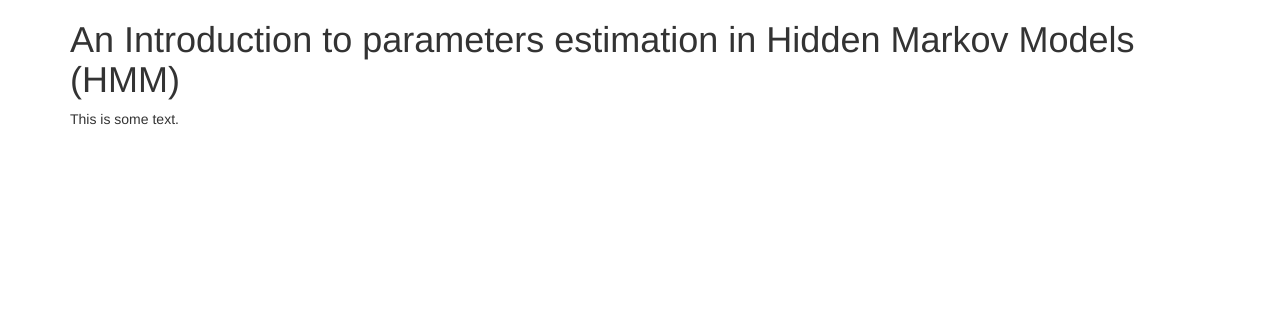
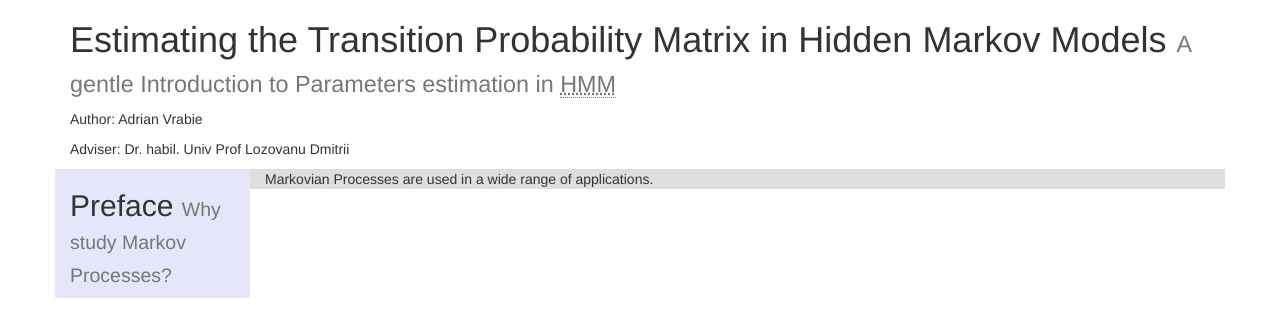
Before and after one commit to moldovean/moldovean.github.io, a plain HTML site: page index.html in a window 1280 px wide. Drawn offline with nearby package versions, Linux system fonts and the light colour scheme.

Commit message:
update intro

```diff
--- a/index.html
+++ b/index.html
@@ -1,6 +1,7 @@
 <!DOCTYPE html>
 <html lang="en">
   <head>
+  <title> Hidden Markov Model Transition Matrix Estimation</title>
   <meta charset="utf-8">
   <meta name="viewport" content="width=device-width, initial-scale=1">
   <link rel="stylesheet" href="http://maxcdn.bootstrapcdn.com/bootstrap/3.3.6/css/bootstrap.min.css">
@@ -12,8 +13,21 @@
 
 <body>
  <div class="container">
-  <h1>An Introduction to parameters estimation in Hidden Markov Models (HMM)</h1>
-  <p>This is some text.</p>
+  <h1> Estimating the Transition Probability Matrix in Hidden Markov Models <small> A gentle Introduction to Parameters estimation in <abbr title="Hidden Markov Model"> HMM </abbr> </small> </h1>
+  <p>Author: Adrian Vrabie</p>
+  <p>Adviser: Dr. habil. Univ Prof Lozovanu Dmitrii</p>
+
+  <div class="row">
+    <div class="col-sm-2" style="background-color:lavender;">
+	<h2> Preface <small> Why study Markov Processes? </small></h2>
+    </div>
+
+    <div class="col-sm-10" style="background-color:#dedede;">
+	Markovian Processes are used in a wide range of applications.
+    </div>
+
+  </div>
+
  </div>
 </body>
 
```
